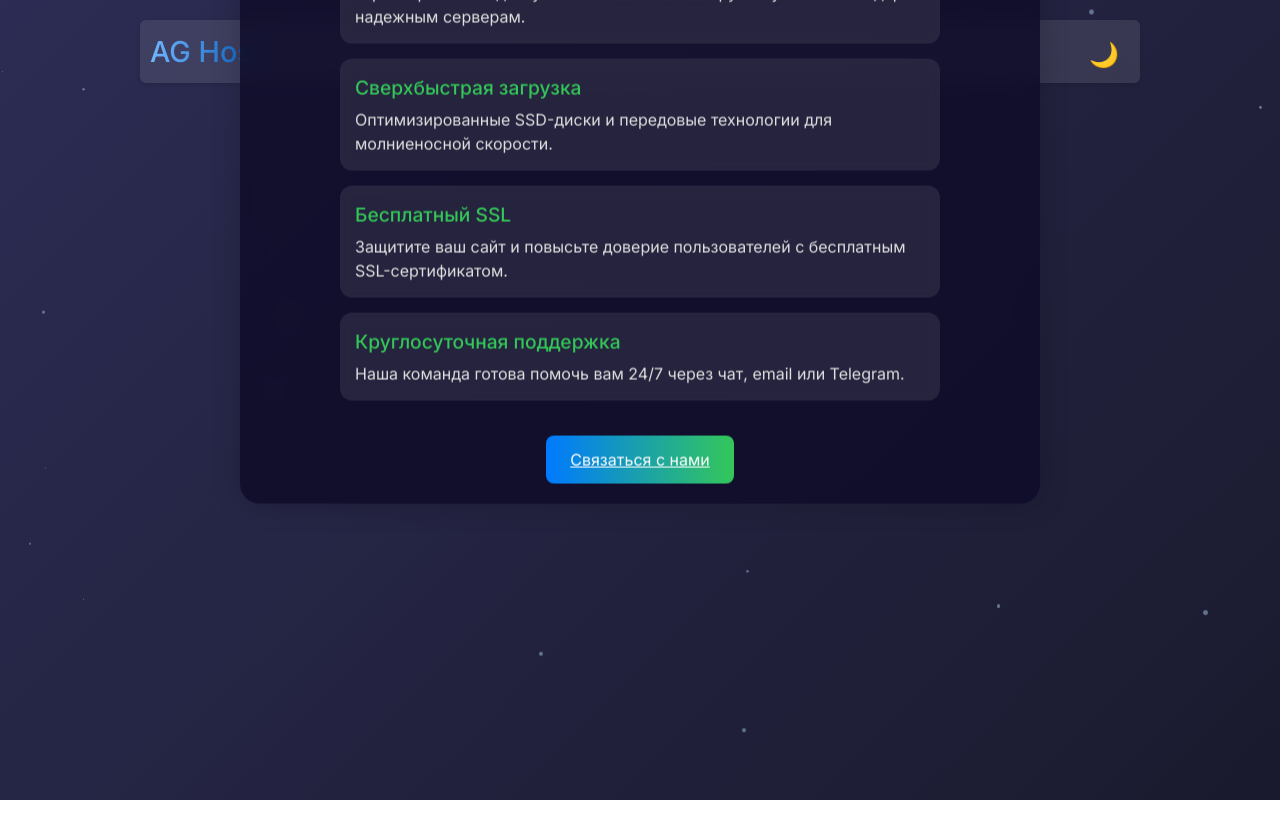
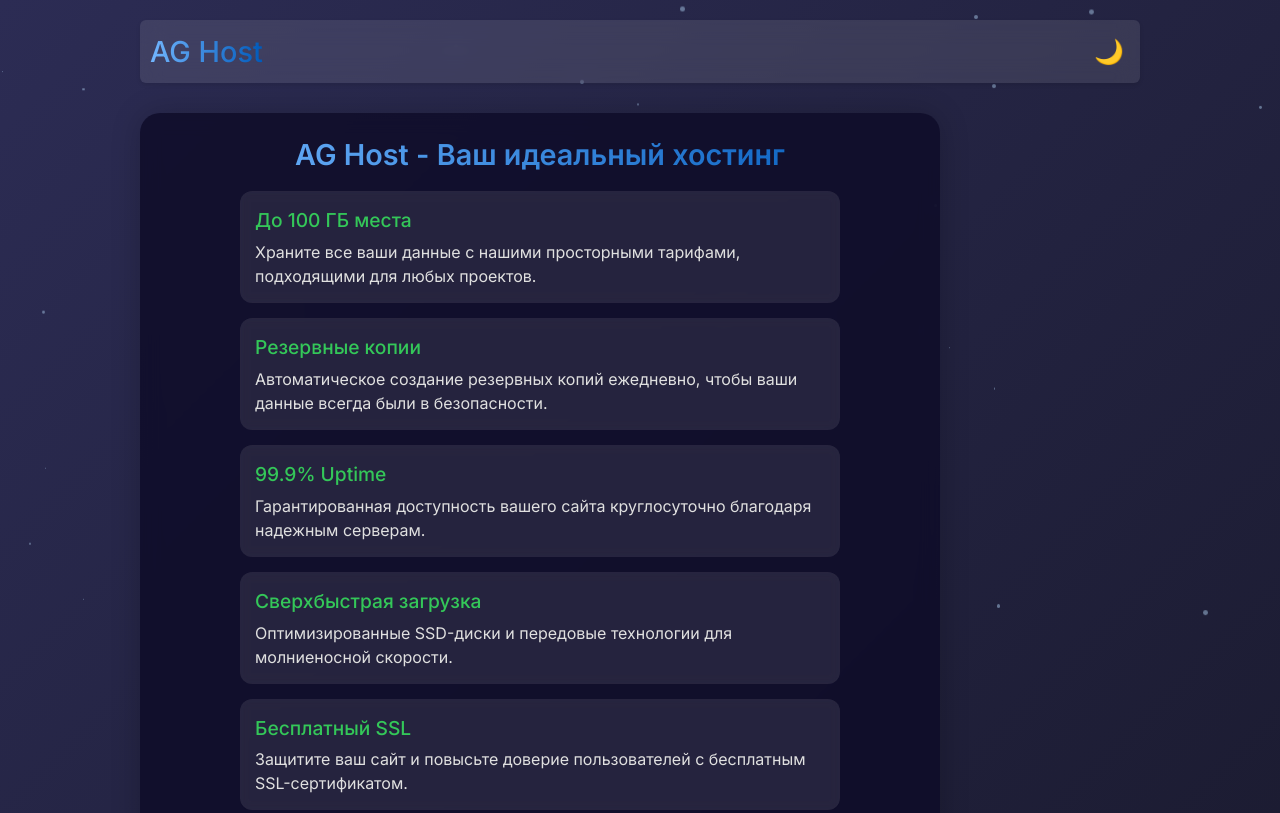
Before and after one commit to XS-Corp/ag-host, a plain HTML site: page index.html in a window 1280 px wide. Shown: the top 813 px of the page. Drawn offline with Linux system fonts and the light colour scheme.

Commit message:
Update index.html

```diff
--- a/index.html
+++ b/index.html
@@ -22,6 +22,9 @@
       position: relative;
       overflow-x: hidden;
       line-height: 1.5;
+      display: flex;
+      flex-direction: column;
+      align-items: center;
     }
 
     /* Темная и светлая темы */
@@ -40,6 +43,7 @@
       margin: 0 auto;
       position: relative;
       z-index: 1;
+      width: 100%;
     }
 
     /* Заголовок */
@@ -126,15 +130,9 @@
       flex-direction: column;
       gap: 15px;
       animation: fadeIn 1s ease-out;
-      position: relative;
       z-index: 1;
       transition: background 0.5s ease;
-      position: absolute;
-      top: 50%;
-      left: 50%;
-      transform: translate(-50%, -50%);
-      align-items: center;
-      justify-content: center;
+      margin: 20px 0;
     }
 
     body.dark-theme .hosting-container {
@@ -168,10 +166,6 @@
       font-size: 1.5rem;
       cursor: pointer;
       transition: transform 0.3s ease;
-      position: absolute;
-      top: 10px;
-      right: 10px;
-      margin: 5px;
     }
 
     .theme-toggle:hover {
@@ -184,6 +178,7 @@
       gap: 15px;
       width: 100%;
       max-width: 600px;
+      margin: 0 auto;
     }
 
     .feature-item {
@@ -225,8 +220,11 @@
       border-radius: 8px;
       cursor: pointer;
       transition: background 0.2s ease, transform 0.2s ease;
-      text-decoration: none  none;
-      margin-top: 20px;
+      text-decoration: none;
+      margin: 20px auto;
+      display: block;
+      text-align: center;
+      width: fit-content;
     }
 
     .contact-button:hover {
@@ -251,7 +249,7 @@
       }
 
       .hosting-container {
-        margin: 0;
+        margin: 10px 0;
         padding: 15px;
         border-radius: 16px;
       }
@@ -289,7 +287,7 @@
         padding: 20px;
       }
 
-      . hosting-header h2 {
+      .hosting-header h2 {
         font-size: 1.6rem;
       }
 
@@ -374,7 +372,7 @@
           <p>Наша команда готова помочь вам 24/7 через чат, email или Telegram.</p>
         </div>
       </div>
-      <a href="https://t.me/@xs_ilya" class="contact-button">Связаться с нами</a>
+      <a href="https://t.me/xs_ilya" class="contact-button">Связаться с нами</a>
     </div>
   </div>
 
```
